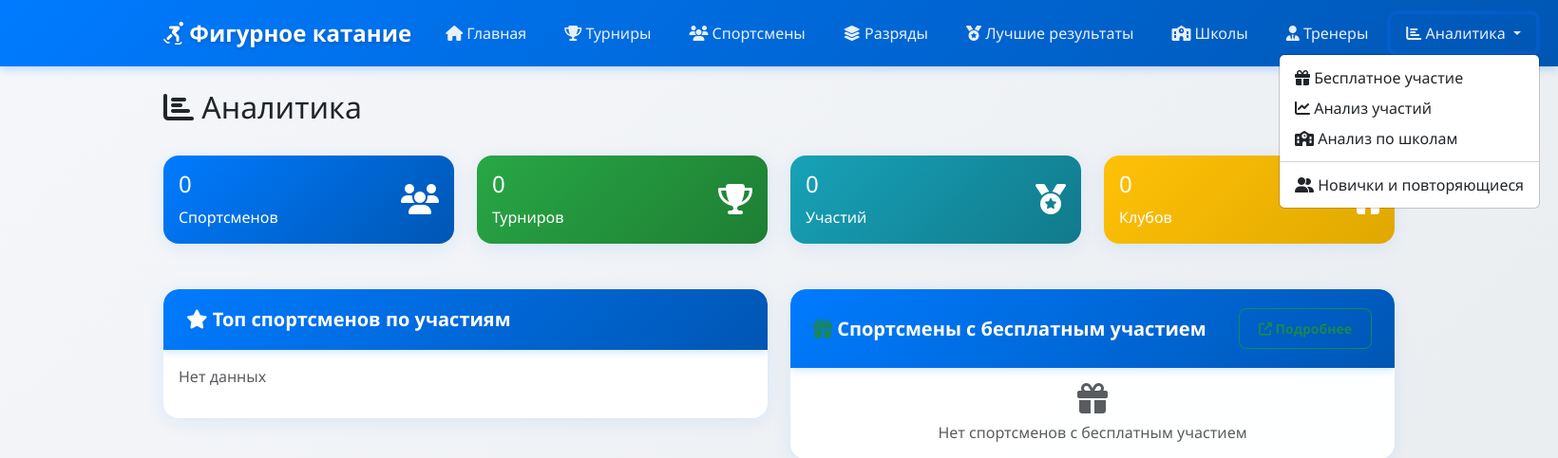
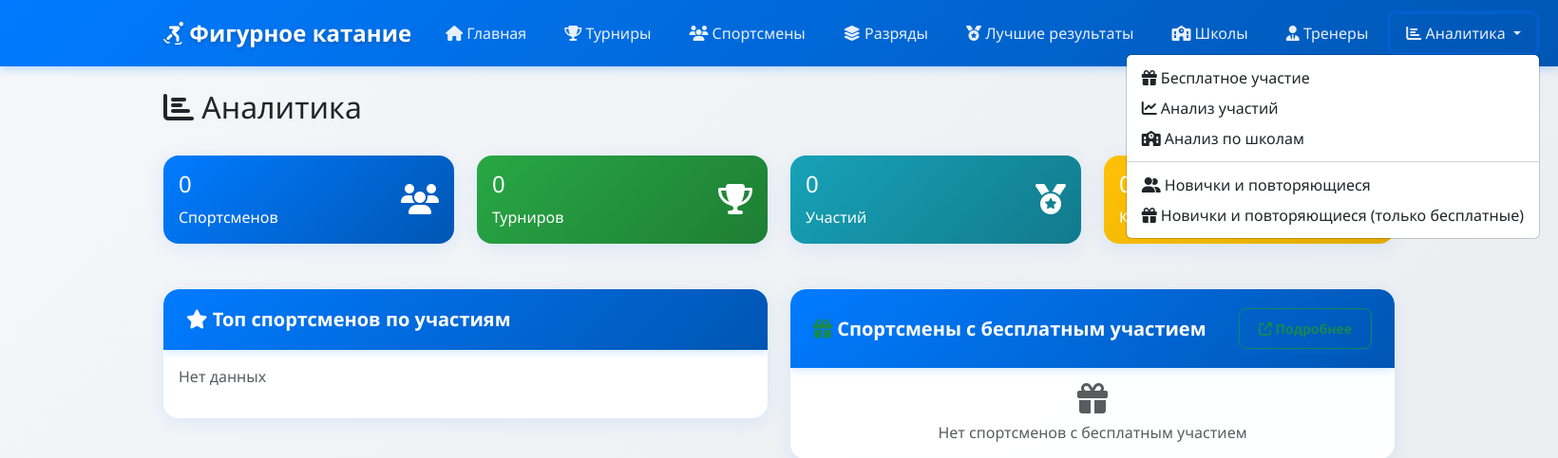
Before and after one commit to AndryshaDenisov1488/calcfigurebase, a Flask app: page /analytics in a window 1640 px wide, after a click on "Аналитика"; the page is wider, and only the part inside the window is pictured. Shown: the top 483 px of that part at 95% size. Run offline with Flask 3, Linux system fonts and the light colour scheme; data that the repository does not hold is empty; some libraries are stand-ins or nearby versions.

Commit message:
добавлено детальная статистика

```diff
--- a/templates/base.html
+++ b/templates/base.html
@@ -90,6 +90,7 @@
                             <li><a class="dropdown-item" href="{{ url_for('analytics.club_free_analysis') }}"><i class="fas fa-school"></i> Анализ по школам</a></li>
                             <li><hr class="dropdown-divider"></li>
                             <li><a class="dropdown-item" href="{{ url_for('analytics.first_timers_detail') }}"><i class="fas fa-user-friends"></i> Новички и повторяющиеся</a></li>
+                            <li><a class="dropdown-item" href="{{ url_for('analytics.first_timers_detail_free') }}"><i class="fas fa-gift"></i> Новички и повторяющиеся (только бесплатные)</a></li>
                         </ul>
                     </li>
                     {% if session.admin_logged_in %}
```
